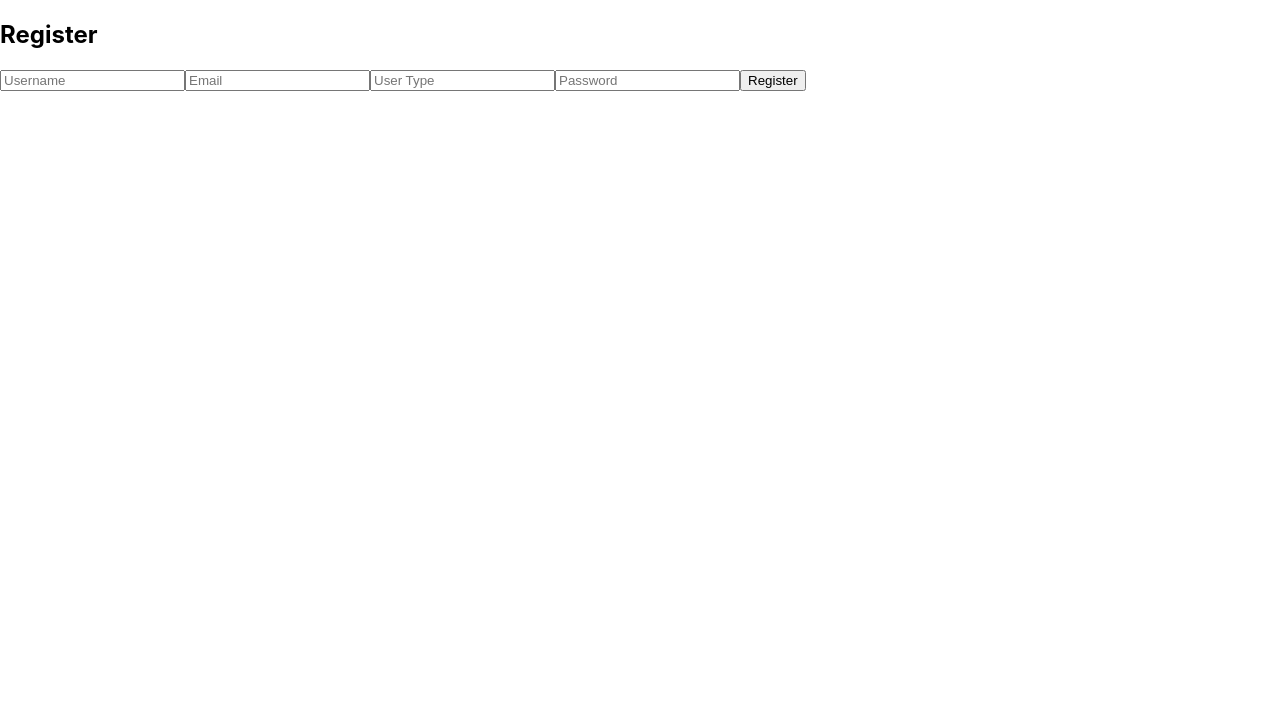
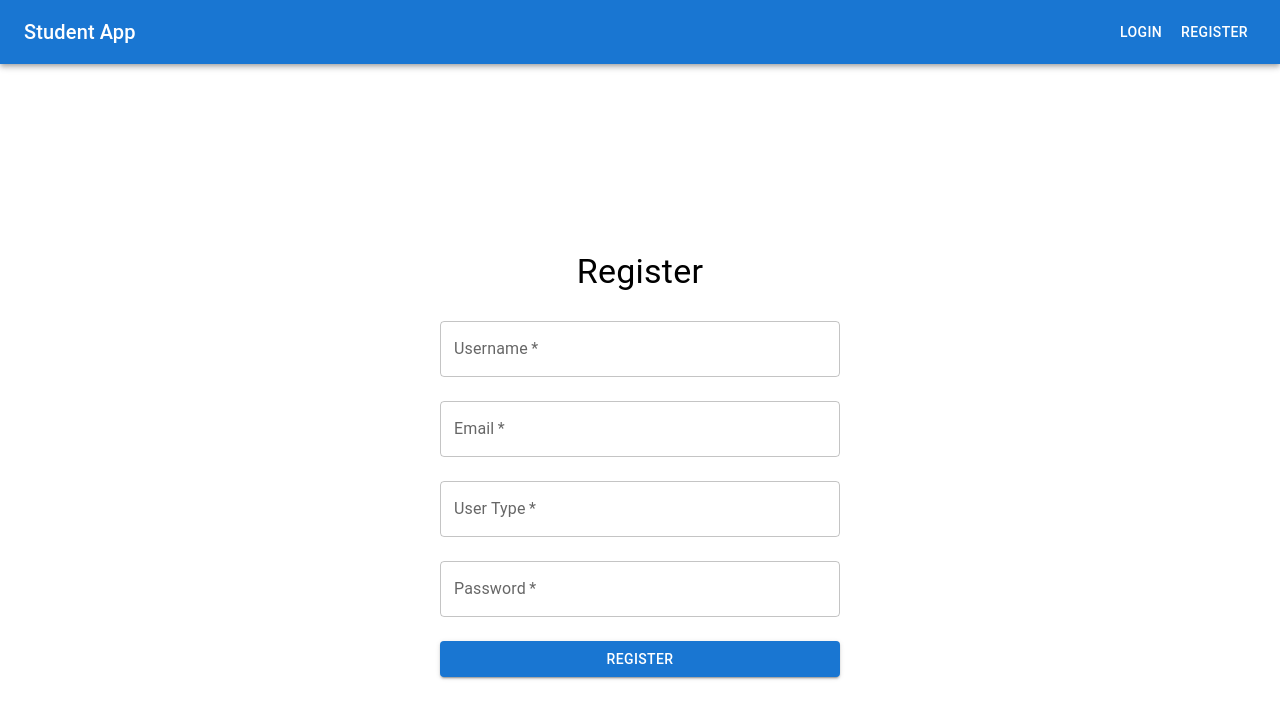
Before and after one commit to RottenZelka/DiplmonaRabota, a React (Create React App) app in the folder react-frontend/: page /register in a window 1280 px wide. Shown: the top 718 px of the page. Built offline with nearby package versions, Linux system fonts and the light colour scheme.

Commit message:
better frontend using mui

```diff
--- a/react-frontend/package.json
+++ b/react-frontend/package.json
@@ -3,6 +3,9 @@
   "version": "0.1.0",
   "private": true,
   "dependencies": {
+    "@emotion/react": "^11.13.5",
+    "@emotion/styled": "^11.13.5",
+    "@mui/material": "^6.1.8",
     "@testing-library/jest-dom": "^5.17.0",
     "@testing-library/react": "^13.4.0",
     "@testing-library/user-event": "^13.5.0",
--- a/react-frontend/src/App.js
+++ b/react-frontend/src/App.js
@@ -1,17 +1,31 @@
 import React from 'react';
-import { BrowserRouter as Router, Routes, Route } from 'react-router-dom';
+import { BrowserRouter as Router, Routes, Route, Link } from 'react-router-dom';
+import { AppBar, Toolbar, Typography, Button, Box } from '@mui/material';
 import Login from './components/Login';
 import Register from './components/Register';
 
 const App = () => {
   return (
     <Router>
-      <div>
+      <Box>
+        <AppBar position="static">
+          <Toolbar>
+            <Typography variant="h6" sx={{ flexGrow: 1 }}>
+              Student App
+            </Typography>
+            <Button color="inherit" component={Link} to="/login">
+              Login
+            </Button>
+            <Button color="inherit" component={Link} to="/register">
+              Register
+            </Button>
+          </Toolbar>
+        </AppBar>
         <Routes>
           <Route path="/login" element={<Login />} />
           <Route path="/register" element={<Register />} />
         </Routes>
-      </div>
+      </Box>
     </Router>
   );
 };
--- a/react-frontend/src/components/Login.js
+++ b/react-frontend/src/components/Login.js
@@ -1,12 +1,11 @@
 import React, { useState } from 'react';
+import { TextField, Button, Typography, Box, Alert } from '@mui/material';
 import axios from 'axios';
 
 const Login = () => {
-  const [formData, setFormData] = useState({
-    email: '',
-    password: '',
-  });
+  const [formData, setFormData] = useState({ email: '', password: '' });
   const [message, setMessage] = useState('');
+  const [error, setError] = useState(false);
 
   const handleChange = (e) => {
     setFormData({ ...formData, [e.target.name]: e.target.value });
@@ -14,57 +13,66 @@ const Login = () => {
 
   const handleSubmit = async (e) => {
     e.preventDefault();
-
-    // Basic validation before sending the request
-    if (!formData.email || !formData.password) {
-      setMessage('Please fill in both email and password.');
-      return;
-    }
-
     try {
       const response = await axios.post('http://localhost:8888/api/login', formData, {
-        headers: {
-          'Content-Type': 'application/json',
-        },
+        headers: { 'Content-Type': 'application/json' },
       });
-      console.log(response);
-      setMessage(response.data.message);  // Display the success message
-    } catch (error) {
-      // Improved error handling
-      if (error.response) {
-        setMessage('Error: ' + error.response.data.message);  // If server responded with an error
-      } else if (error.request) {
-        setMessage('No response received from server');
-      } else {
-        setMessage('Error: ' + error.message);  // Some other error
-      }
+      setMessage(response.data.message);
+      setError(false);
+    } catch (err) {
+      setMessage(err.response?.data?.message || 'Something went wrong');
+      setError(true);
     }
   };
 
   return (
-    <div>
-      <h2>Login</h2>
-      <form onSubmit={handleSubmit}>
-        <input
+    <Box
+      display="flex"
+      flexDirection="column"
+      alignItems="center"
+      justifyContent="center"
+      sx={{ minHeight: '100vh', px: 2 }}
+    >
+      <Typography variant="h4" gutterBottom>
+        Login
+      </Typography>
+      <Box component="form" onSubmit={handleSubmit} sx={{ width: '100%', maxWidth: 400 }}>
+        <TextField
+          fullWidth
+          label="Email"
+          name="email"
           type="email"
-          name="email"
-          placeholder="Email"
           value={formData.email}
           onChange={handleChange}
+          margin="normal"
           required
         />
-        <input
+        <TextField
+          fullWidth
+          label="Password"
+          name="password"
           type="password"
-          name="password"
-          placeholder="Password"
           value={formData.password}
           onChange={handleChange}
+          margin="normal"
           required
         />
-        <button type="submit">Login</button>
-      </form>
-      {message && <p>{message}</p>}
-    </div>
+        <Button
+          type="submit"
+          fullWidth
+          variant="contained"
+          color="primary"
+          sx={{ mt: 2 }}
+        >
+          Login
+        </Button>
+      </Box>
+      {message && (
+        <Alert severity={error ? 'error' : 'success'} sx={{ mt: 2, width: '100%', maxWidth: 400 }}>
+          {message}
+        </Alert>
+      )}
+    </Box>
   );
 };
 
--- a/react-frontend/src/components/Register.js
+++ b/react-frontend/src/components/Register.js
@@ -1,4 +1,5 @@
 import React, { useState } from 'react';
+import { TextField, Button, Typography, Box, Alert } from '@mui/material';
 import axios from 'axios';
 
 const Register = () => {
@@ -9,6 +10,7 @@ const Register = () => {
     user_type: '',
   });
   const [message, setMessage] = useState('');
+  const [error, setError] = useState(false);
 
   const handleChange = (e) => {
     setFormData({ ...formData, [e.target.name]: e.target.value });
@@ -19,51 +21,79 @@ const Register = () => {
     try {
       const response = await axios.post('http://localhost:8888/api/register', formData);
       setMessage(response.data.message);
-    } catch (error) {
-      setMessage('Error: ' + (error.response?.data?.message || 'Something went wrong'));
+      setError(false);
+    } catch (err) {
+      setMessage(err.response?.data?.message || 'Something went wrong');
+      setError(true);
     }
   };
 
   return (
-    <div>
-      <h2>Register</h2>
-      <form onSubmit={handleSubmit}>
-        <input
-          type="text"
+    <Box
+      display="flex"
+      flexDirection="column"
+      alignItems="center"
+      justifyContent="center"
+      sx={{ minHeight: '100vh', px: 2 }}
+    >
+      <Typography variant="h4" gutterBottom>
+        Register
+      </Typography>
+      <Box component="form" onSubmit={handleSubmit} sx={{ width: '100%', maxWidth: 400 }}>
+        <TextField
+          fullWidth
+          label="Username"
           name="username"
-          placeholder="Username"
           value={formData.username}
           onChange={handleChange}
+          margin="normal"
           required
         />
-        <input
+        <TextField
+          fullWidth
+          label="Email"
+          name="email"
           type="email"
-          name="email"
-          placeholder="Email"
           value={formData.email}
           onChange={handleChange}
+          margin="normal"
           required
         />
-        <input
-          type="text"
+        <TextField
+          fullWidth
+          label="User Type"
           name="user_type"
-          placeholder="User Type"
           value={formData.user_type}
           onChange={handleChange}
+          margin="normal"
           required
         />
-        <input
+        <TextField
+          fullWidth
+          label="Password"
+          name="password"
           type="password"
-          name="password"
-          placeholder="Password"
           value={formData.password}
           onChange={handleChange}
+          margin="normal"
           required
         />
-        <button type="submit">Register</button>
-      </form>
-      {message && <p>{message}</p>}
-    </div>
+        <Button
+          type="submit"
+          fullWidth
+          variant="contained"
+          color="primary"
+          sx={{ mt: 2 }}
+        >
+          Register
+        </Button>
+      </Box>
+      {message && (
+        <Alert severity={error ? 'error' : 'success'} sx={{ mt: 2, width: '100%', maxWidth: 400 }}>
+          {message}
+        </Alert>
+      )}
+    </Box>
   );
 };
 
```
Also changed, not shown: 1 other file (tests, documents, lock files or other folders).
